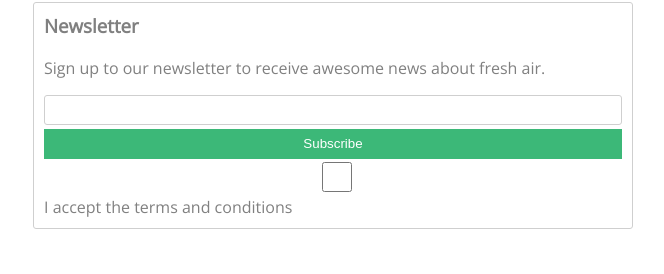
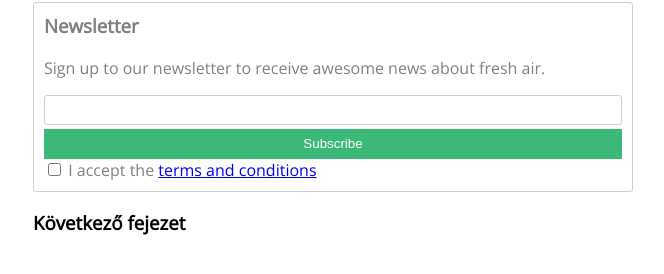
Before and after one commit to kavas74/gyakorlas, a plain HTML site: page index.html in a window 1280 px wide. Shown: the part 84-358 px from the top of the page, without its empty margins (307-971 px from the left). Drawn offline with nearby package versions, Linux system fonts and the light colour scheme.

Commit message:
Add files via upload

```diff
--- a/index.html
+++ b/index.html
@@ -16,12 +16,13 @@
         <h3>Newsletter</h3>
         <p>Sign up to our newsletter to receive awesome news about fresh air.</p>
     <form>
-        <input type="text">
+        <input type="text" id="email">
         <button type="submit">Subscribe</button>
-        <input id="termns" type="checkbox">
-        <label>I accept the terms and conditions</label>
+        <input type="checkbox" id="terms">
+        <label for="terms">I accept the <a href="http://" target="_blank"> terms and conditions</a></label>
     </form>
     </div>
+    <h3>Következő fejezet</h3>
 </div>
 </body>
 </html>
--- a/style.css
+++ b/style.css
@@ -25,7 +25,7 @@ body{
     height: 30px;
 }
 
-.newsletter input{
+.newsletter input#email{
     display: block;
     width: 100%;
     height: 30px;
```
